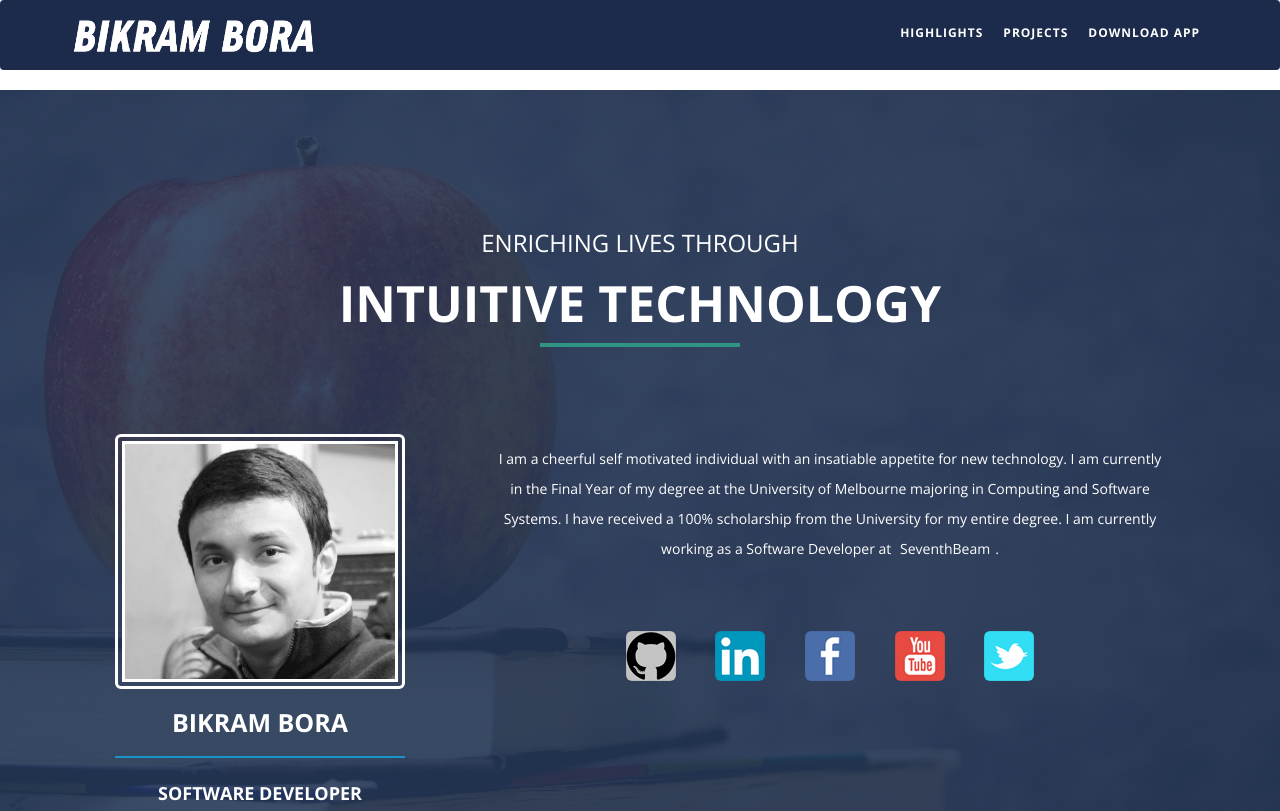
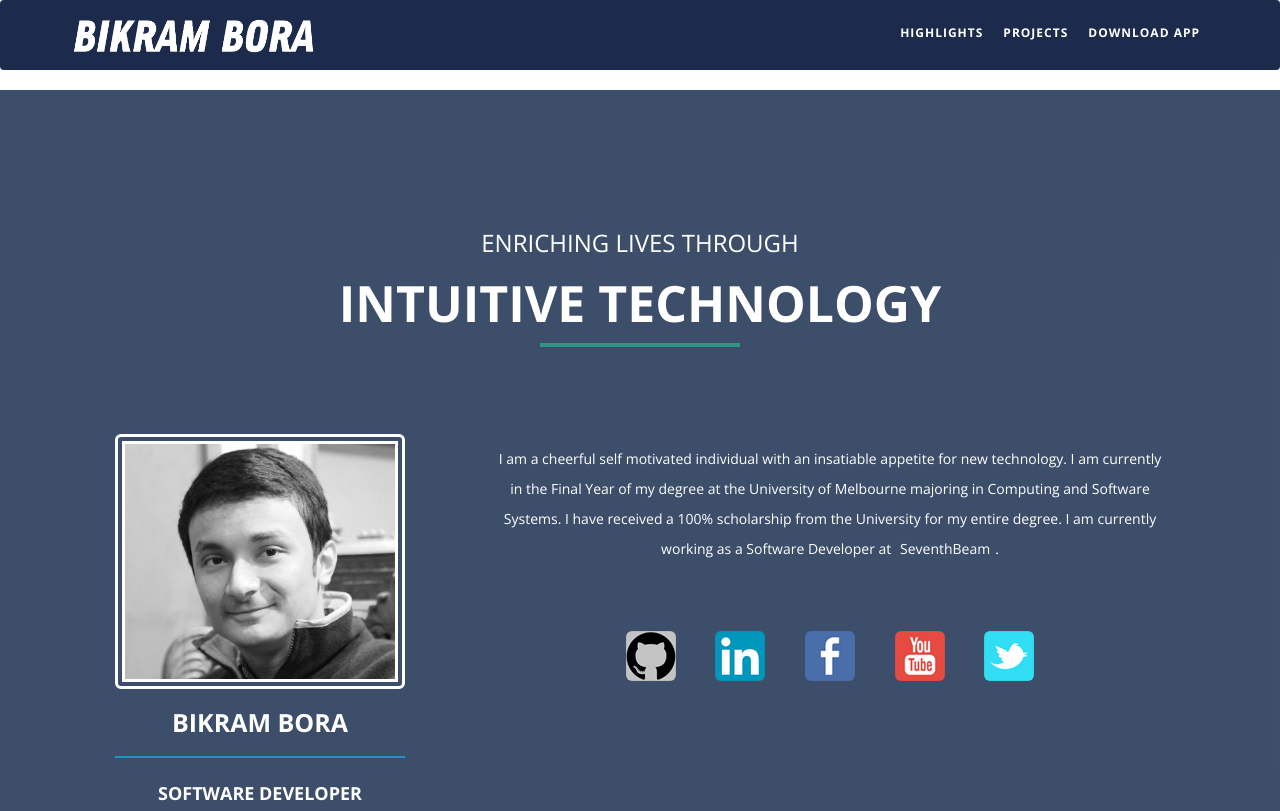
Before and after one commit to bikrambora/profile, a plain HTML site: page index.html in a window 1280 px wide. Shown: the top 811 px of the page. Drawn offline with nearby package versions, Linux system fonts and the light colour scheme.

Commit message:
removed back image

```diff
--- a/assets/css/style.css
+++ b/assets/css/style.css
@@ -57,14 +57,14 @@ body {
   HOME STYLES
     ===================================*/
 .home-sec {
-    padding-top: 10px;
-    padding-bottom: 60px;
-    background: url(../img/header.jpg) no-repeat center center;
+    /*padding-top: 10px;*/
+    /*padding-bottom: 60px;*/
+    /*background: url(../img/header.jpg) no-repeat center center;*/
     padding: 0;
     -webkit-background-size: cover;
     background-size: cover;
     color: #fff;
-    background-attachment: fixed;
+    /*background-attachment: fixed;*/
 }
 
     .home-sec .overlay {
```
